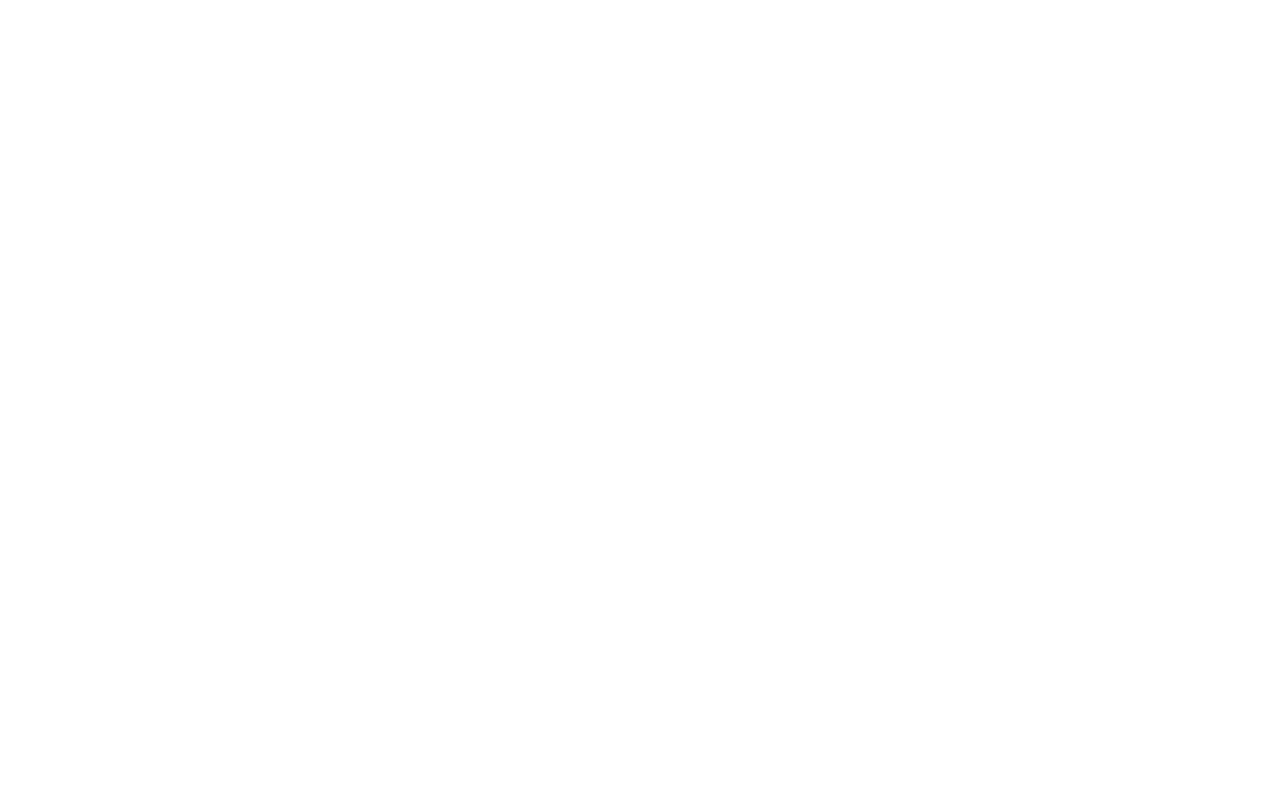
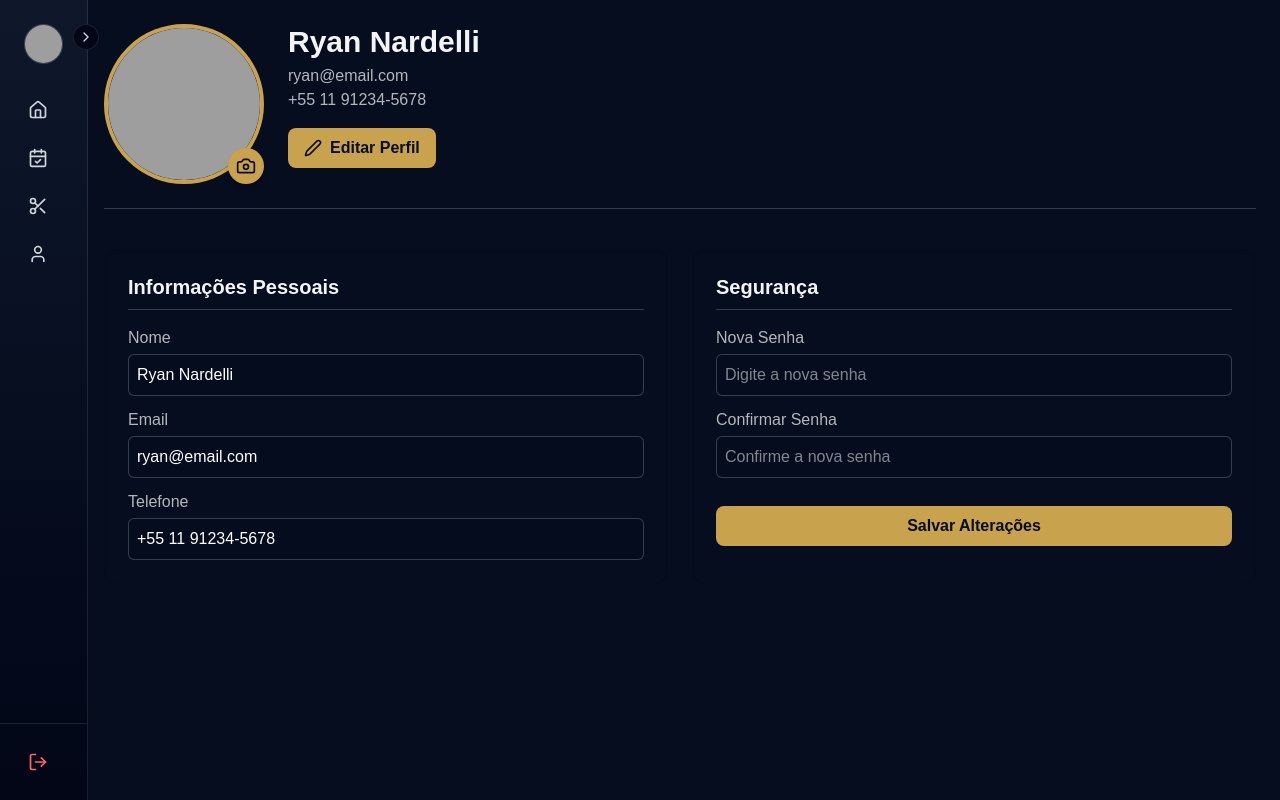
Before and after one commit to ryannardelli/system_barbershop_front, a React (Vite) app: page /profile in a window 1280 px wide. Before the commit this address had no page. Built offline with nearby package versions, Linux system fonts and the light colour scheme; grey boxes are pictures that could not be loaded.

Commit message:
feat: Added page profile

```diff
--- /dev/null
+++ b/src/components/PermissionGeneral/Client/ProfileClient/index.tsx
@@ -0,0 +1,96 @@
+import { Camera, Edit2 } from "lucide-react";
+
+export function ProfileClient() {
+  return (
+    <section className="min-h-screen bg-primary text-gray-100 p-6 space-y-10">
+      {/* Header */}
+      <div className="flex flex-col md:flex-row items-center md:items-start gap-6 border-b border-white/20 pb-6">
+        {/* Foto de perfil */}
+        <div className="relative">
+          <img
+            src="https://readymadeui.com/profile.webp"
+            alt="Foto de perfil"
+            className="w-32 h-32 md:w-40 md:h-40 rounded-full border-4 border-secondary object-cover"
+          />
+          <button className="absolute bottom-0 right-0 bg-secondary p-2 rounded-full shadow-md hover:bg-yellow-500 transition-colors cursor-pointer">
+            <Camera size={20} color="#060D1F" />
+          </button>
+        </div>
+
+        {/* Informações básicas */}
+        <div className="flex-1">
+          <h2 className="text-3xl font-bold">Ryan Nardelli</h2>
+          <p className="text-white/70 mt-1">ryan@email.com</p>
+          <p className="text-white/70">+55 11 91234-5678</p>
+
+          {/* Botão de editar perfil */}
+          <button className="mt-4 flex items-center gap-2 bg-secondary hover:bg-yellow-500 text-primary font-semibold px-4 py-2 rounded-lg transition-colors cursor-pointer">
+            <Edit2 size={18} />
+            Editar Perfil
+          </button>
+        </div>
+      </div>
+
+      {/* Seção de detalhes */}
+      <div className="mt-8 grid md:grid-cols-2 gap-6">
+        {/* Campos de informação */}
+        <div className="bg-primary/80 p-6 rounded-xl shadow-inner">
+          <h3 className="text-xl font-semibold mb-4 border-b border-white/20 pb-2">Informações Pessoais</h3>
+          <div className="space-y-3">
+            <div>
+              <label className="text-white/70 block mb-1">Nome</label>
+              <input
+                type="text"
+                defaultValue="Ryan Nardelli"
+                className="w-full p-2 rounded-md bg-primary/70 border border-white/20 text-white focus:outline-none focus:border-secondary"
+              />
+            </div>
+            <div>
+              <label className="text-white/70 block mb-1">Email</label>
+              <input
+                type="email"
+                defaultValue="ryan@email.com"
+                className="w-full p-2 rounded-md bg-primary/70 border border-white/20 text-white focus:outline-none focus:border-secondary"
+              />
+            </div>
+            <div>
+              <label className="text-white/70 block mb-1">Telefone</label>
+              <input
+                type="text"
+                defaultValue="+55 11 91234-5678"
+                className="w-full p-2 rounded-md bg-primary/70 border border-white/20 text-white focus:outline-none focus:border-secondary"
+              />
+            </div>
+          </div>
+        </div>
+
+        {/* Seção de senha */}
+        <div className="bg-primary/80 p-6 rounded-xl shadow-inner">
+          <h3 className="text-xl font-semibold mb-4 border-b border-white/20 pb-2">Segurança</h3>
+          <div className="space-y-3">
+            <div>
+              <label className="text-white/70 block mb-1">Nova Senha</label>
+              <input
+                type="password"
+                placeholder="Digite a nova senha"
+                className="w-full p-2 rounded-md bg-primary/70 border border-white/20 text-white focus:outline-none focus:border-secondary"
+              />
+            </div>
+            <div>
+              <label className="text-white/70 block mb-1">Confirmar Senha</label>
+              <input
+                type="password"
+                placeholder="Confirme a nova senha"
+                className="w-full p-2 rounded-md bg-primary/70 border border-white/20 text-white focus:outline-none focus:border-secondary"
+              />
+            </div>
+
+            <button className="mt-4 w-full bg-secondary hover:bg-yellow-500 text-primary font-semibold py-2 rounded-lg transition-colors cursor-pointer">
+              Salvar Alterações
+            </button>
+          </div>
+        </div>
+      </div>
+    </section>
+  );
+}
--- /dev/null
+++ b/src/pages/user/ProfileUser/index.tsx
@@ -0,0 +1,10 @@
+import { ProfileClient } from "../../../components/PermissionGeneral/Client/ProfileClient";
+import MainTemplate from "../../../templates/MainTemplate";
+
+export function ProfileUser() {
+  return(
+    <MainTemplate>
+      <ProfileClient />
+    </MainTemplate>
+  );
+}
--- a/src/routers/MainRouter/index.tsx
+++ b/src/routers/MainRouter/index.tsx
@@ -4,6 +4,7 @@
 import { SchedulersUser } from "../../pages/user/SchedulersUser";
 import { HomeUser } from "../../pages/user/HomeUser";
 import { ServicesUser } from "../../pages/user/ServicesUser";
+import { ProfileUser } from "../../pages/user/ProfileUser";
 export function MainRouter() {
   return (
     <BrowserRouter>
@@ -12,6 +13,7 @@
         <Route path="/register" element={<Register />} />
 
         <Route path="/" element={<HomeUser />} />
+        <Route path="/profile" element={<ProfileUser />} />
         <Route path="/schedulers-client" element={<SchedulersUser />} />
         <Route path="/services-client" element={<ServicesUser />} />
       </Routes>
--- a/src/templates/MainTemplate/index.tsx
+++ b/src/templates/MainTemplate/index.tsx
@@ -9,7 +9,7 @@
     <>
       <Sidebar />
 
-      <div className="ml-0 ml-24 transition-all">
+      <div className="md:ml-20 transition-all">
            {children}
       </div>
     </>
```
